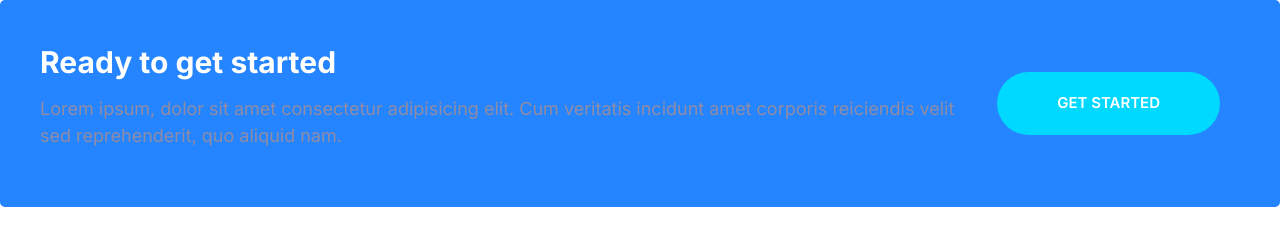
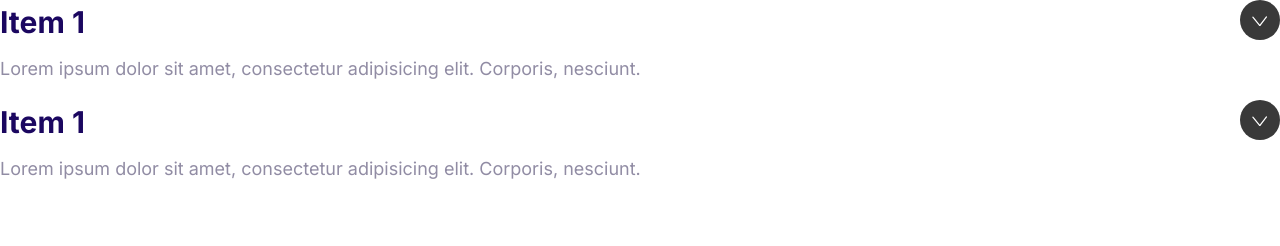
Before and after one commit to Jaymieblaze/Jamify, a plain HTML site: page index.html in a window 1280 px wide. Drawn offline with Linux system fonts and the light colour scheme.

Commit message:
Creating Collapsibles.

```diff
--- a/css/styles.css
+++ b/css/styles.css
@@ -532,3 +532,36 @@ a {
         margin: 0 2rem;
     }
 }
+
+/* Collapsibles */
+
+.collapsible__header {
+    display: flex;
+    justify-content: space-between;
+}
+
+.collapsible__heading {
+    margin-top: 0;
+    font-size: 3rem;
+}
+
+.collapsible__chevron {
+    transform: rotate(-90deg);
+    transition: transform 0.3s;
+}
+
+.collapsible__content {
+    max-height: 0;
+    overflow: hidden;
+    opacity: 0;
+    transition: all 0.3s;
+}
+
+.collapsible--expanded .collapsible__chevron {
+    transform: rotate(0);
+}
+
+.collapsible--expanded .collapsible__content {
+    max-height: 100vh;
+    opacity: 1;
+}
--- a/index.html
+++ b/index.html
@@ -14,18 +14,34 @@
     <link rel="stylesheet" href="css/styles.css" />
   </head>
   <body>
-    <div class="callout callout--primary">
-      <div class="grid grid--1x2">
-        <div class="callout__content">
-          <h2 class="callout__heading">Ready to get started</h2>
-          <p>
-            Lorem ipsum, dolor sit amet consectetur adipisicing elit. Cum
-            veritatis incidunt amet corporis reiciendis velit sed reprehenderit,
-            quo aliquid nam.
-          </p>
-        </div>
-        <a href="" class="btn btn--secondary btn--stretched">Get Started</a>
+    <div class="collapsible collapsible--expanded">
+      <header class="collapsible__header">
+        <h2 class="collapsible__heading">Item 1</h2>
+        <svg class="icon icon--white collapsible__chevron">
+          <use xlink:href="images/sprite.svg#chevron"></use>
+        </svg>
+      </header>
+      <div class="collapsible__content">
+        <p>
+          Lorem ipsum dolor sit amet, consectetur adipisicing elit. Corporis,
+          nesciunt.
+        </p>
       </div>
     </div>
+    <div class="collapsible collapsible--expanded">
+      <header class="collapsible__header">
+        <h2 class="collapsible__heading">Item 1</h2>
+        <svg class="icon icon--white collapsible__chevron">
+          <use xlink:href="images/sprite.svg#chevron"></use>
+        </svg>
+      </header>
+      <div class="collapsible__content">
+        <p>
+          Lorem ipsum dolor sit amet, consectetur adipisicing elit. Corporis,
+          nesciunt.
+        </p>
+      </div>
+    </div>
+    <script src="js/main.js"></script>
   </body>
 </html>
--- /dev/null
+++ b/js/main.js
@@ -0,0 +1,6 @@
+const collapsibles = document.querySelectorAll(".collapsible");
+collapsibles.forEach((item) =>
+  item.addEventListener("click", function () {
+    this.classList.toggle("collapsible--expanded");
+  })
+);
```
Also changed, not shown: components/collapsible.html (added, +29 -0 lines).
